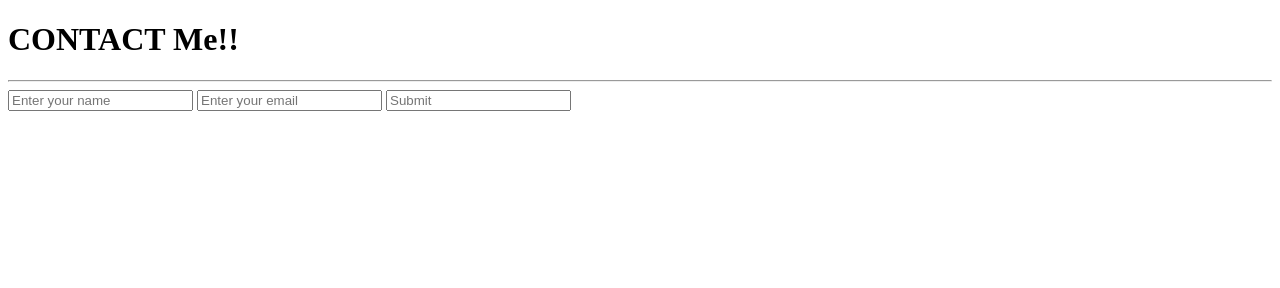
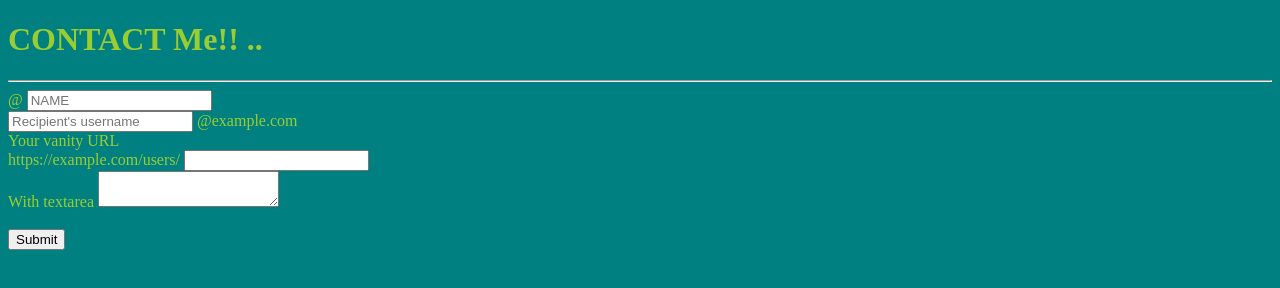
Before and after one commit to anmoldeep38/my-portfolio, a plain HTML site: page contact.html in a window 1280 px wide. Drawn offline with Linux system fonts and the light colour scheme.

Commit message:
minor change in contact

```diff
--- a/contact.html
+++ b/contact.html
@@ -5,14 +5,45 @@
     <meta http-equiv="X-UA-Compatible" content="IE=edge">
     <meta name="viewport" content="width=device-width, initial-scale=1.0">
     <title>Contact Me!</title>
+    <style>
+       body{
+           background-color: teal;
+           color:yellowgreen
+        }
+    </style>
 </head>
 <body>
-    <h1>CONTACT Me!!</h1>
+    <h1>CONTACT Me!! ..</h1>
     <hr>
-    <form action="">
+ <!--    <form action="">
         <input type="text" placeholder="Enter your name">
         <input type="email" placeholder="Enter your email">
         <input type="value" placeholder="Submit">
     </form>
+    <h2>Very Important Code...</h2>  -->
+    <div class="container"></div>
+    <div class="input-group mb-3">
+        <span class="input-group-text" id="basic-addon1">@</span>
+        <input type="text" class="form-control" placeholder="NAME" aria-label="Username" aria-describedby="basic-addon1">
+      </div>
+
+      <div class="input-group mb-3">
+        <input type="text" class="form-control" placeholder="Recipient's username" aria-label="Recipient's username" aria-describedby="basic-addon2">
+        <span class="input-group-text" id="basic-addon2">@example.com</span>
+      </div>
+
+      <label for="basic-url" class="form-label">Your vanity URL</label>
+      <div class="input-group mb-3">
+        <span class="input-group-text" id="basic-addon3">https://example.com/users/</span>
+        <input type="text" class="form-control" id="basic-url" aria-describedby="basic-addon3">
+      </div>
+
+      <div class="input-group">
+        <span class="input-group-text">With textarea</span>
+        <textarea class="form-control" aria-label="With textarea"></textarea>
+      </div>
+    </div>
+    <br>
+    <button class="btn btn-primary">Submit</button>
 </body>
 </html>
```
Also changed, not shown: by_master.html (added, +14 -0 lines).
